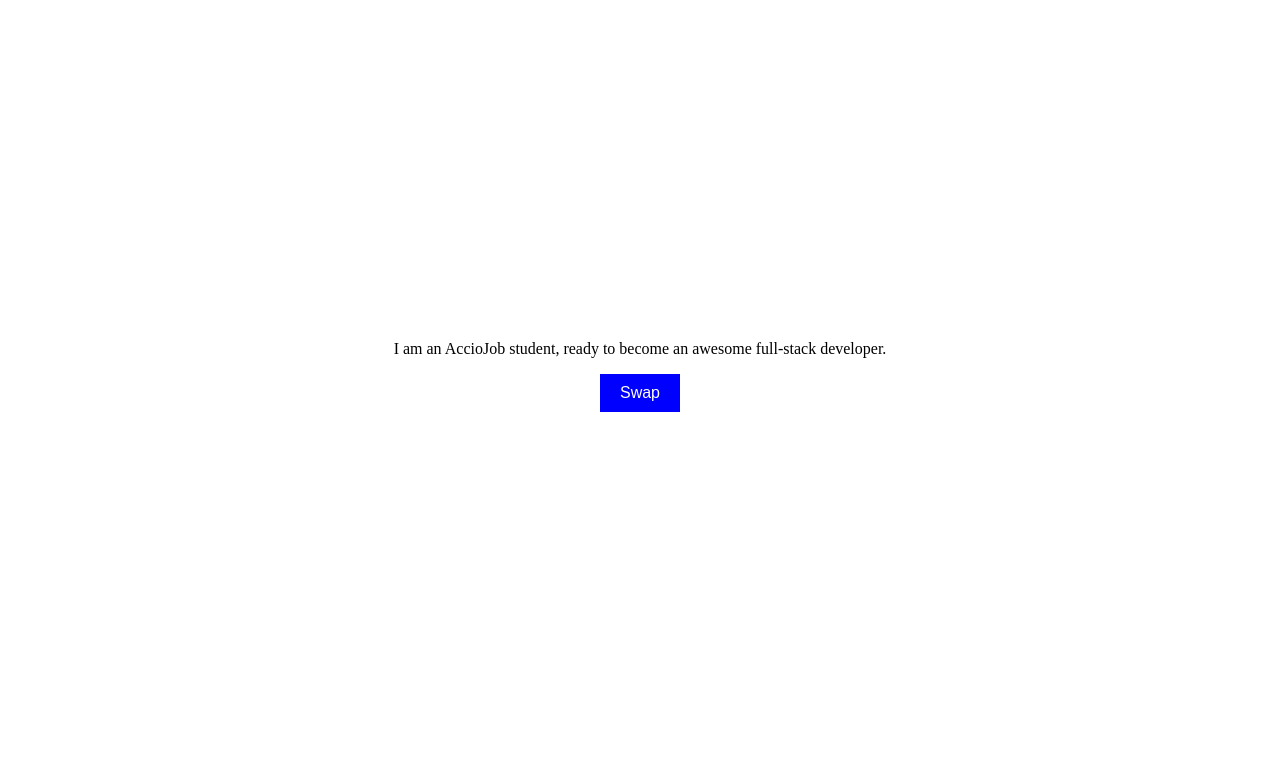
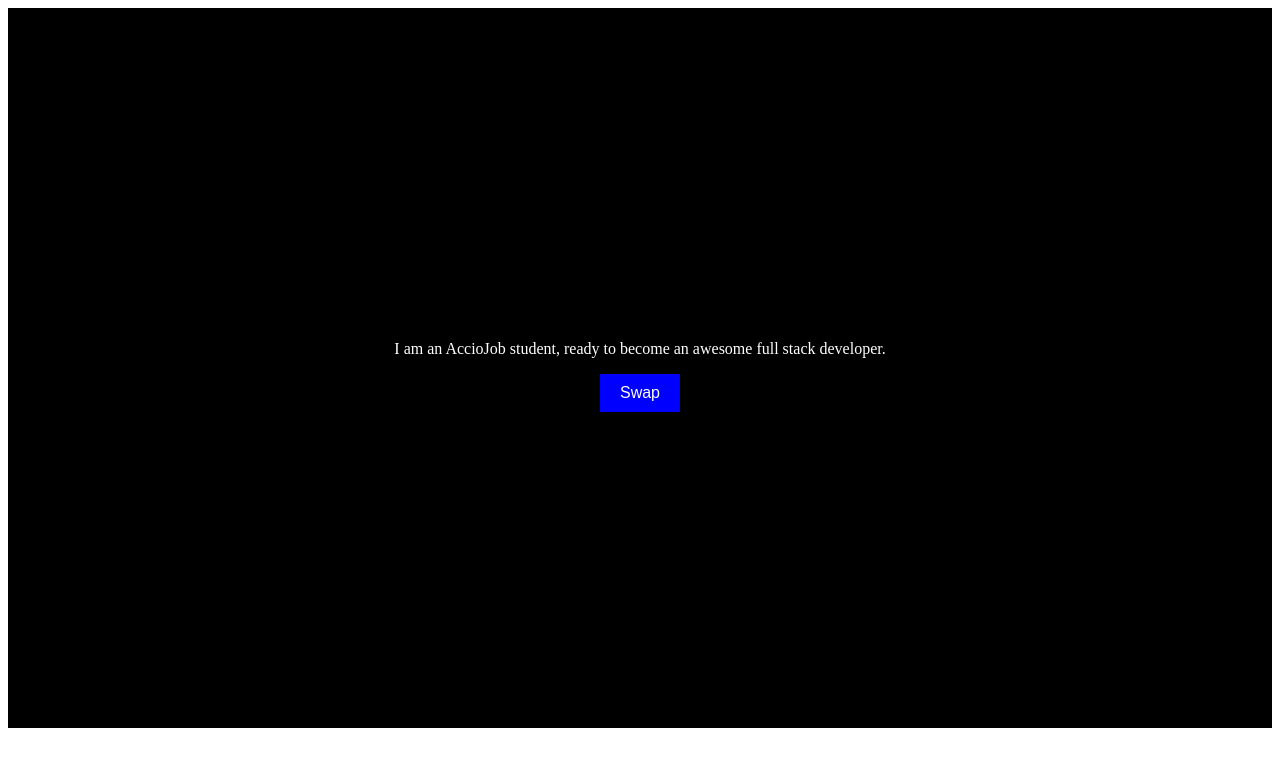
Before and after one commit to acciojob/dark-theme-RitankJaikar, a website: page main.html in a window 1280 px wide. Both pictures are taken after a click on the button "Swap". Drawn offline with Linux system fonts and the light colour scheme.

Commit message:
created a submission

```diff
--- a/main.html
+++ b/main.html
@@ -5,14 +5,11 @@
     <link rel="stylesheet" href="styles.css">
   </head>
   <body>
-    <main>
-      <!-- Updated HTML -->
-      <div id="app" class="day">
-        <p id="ptag">
-          I am an AccioJob student, ready to become an awesome full-stack developer.
-        </p>
-        <button id="swap" class="button_day" onclick="swapTheme()">Swap</button>
-      </div>
+    <main id="app" class="day">
+      <p id="ptag">
+        I am an AccioJob student, ready to become an awesome full stack developer.
+      </p>
+      <button id="swap" class="button_day" onclick="swapTheme()">Swap</button>
     </main>
     <script src="./script.js"></script>
   </body>
--- a/script.js
+++ b/script.js
@@ -1,16 +1,16 @@
 function swapTheme() {
-  const appDiv = document.getElementById("app");
+  const appMain = document.getElementById("app");
   const swapButton = document.getElementById("swap");
 
   // Check the current theme and toggle classes
-  if (appDiv.classList.contains("day")) {
-    appDiv.classList.remove("day");
-    appDiv.classList.add("night");
+  if (appMain.classList.contains("day")) {
+    appMain.classList.remove("day");
+    appMain.classList.add("night");
     swapButton.classList.remove("button_day");
     swapButton.classList.add("button_night");
   } else {
-    appDiv.classList.remove("night");
-    appDiv.classList.add("day");
+    appMain.classList.remove("night");
+    appMain.classList.add("day");
     swapButton.classList.remove("button_night");
     swapButton.classList.add("button_day");
   }
--- a/styles.css
+++ b/styles.css
@@ -4,8 +4,6 @@
   flex-direction: column;
   justify-content: center;
   align-items: center;
-  background-color: white;
-  color: black;
   transition: all 0.3s ease;
 }
 
```
